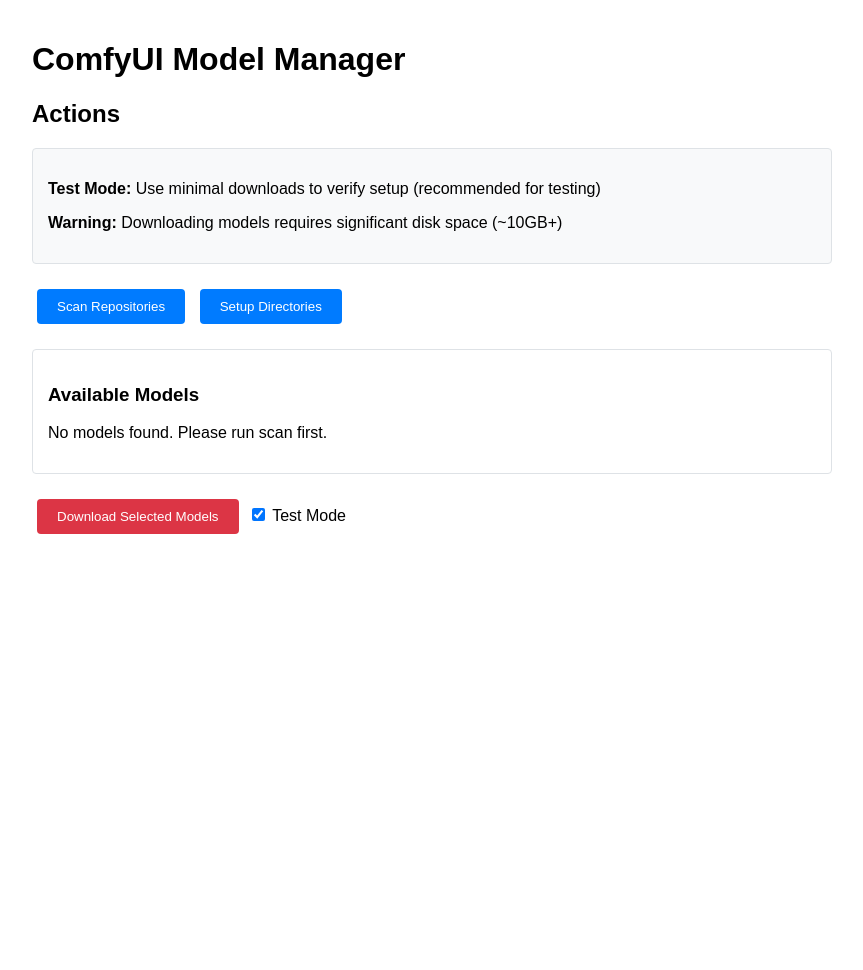
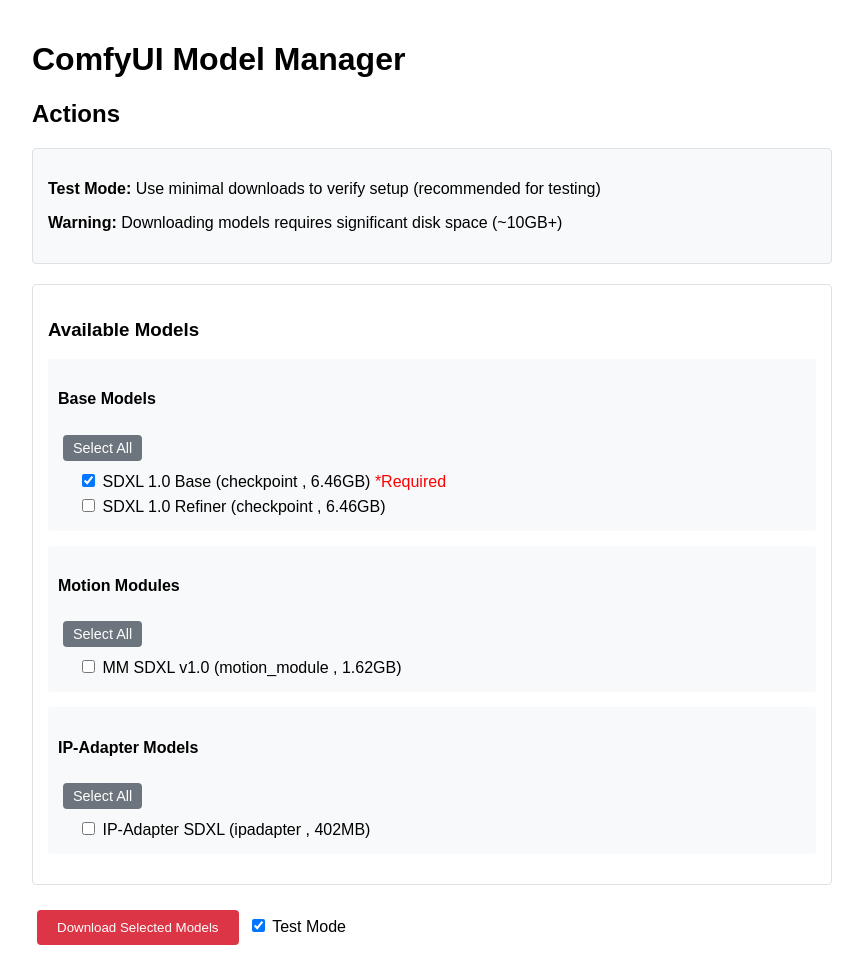
Before and after one commit to ppuskas/Model-Rocket, a Flask app: page / in a window 1280 px wide. Shown: the whole page, without its empty margins (208-1071 px from the left). Before the commit the page ends 534 px from the top, so only its background shows below. Run offline with Flask 3, Linux system fonts and the light colour scheme.

Commit message:
feat: Simplify model download interface with default hardcoded models

```diff
--- a/app.py
+++ b/app.py
@@ -13,15 +13,43 @@ from manage import main as manage_main
 app = Flask(__name__)
 
 def load_model_database():
-    try:
-        with open('model_database.json', 'r') as f:
-            data = json.load(f)
-            # Ensure we have valid data
-            if not isinstance(data, dict):
-                return {}
-            return data
-    except (FileNotFoundError, json.JSONDecodeError):
-        return {}
+    """Load default model database with hardcoded models"""
+    return {
+        "Base Models": [
+            {
+                "name": "SDXL 1.0 Base",
+                "url": "https://huggingface.co/stabilityai/stable-diffusion-xl-base-1.0/resolve/main/sd_xl_base_1.0.safetensors",
+                "type": "checkpoint",
+                "size": "6.46GB",
+                "required": True
+            },
+            {
+                "name": "SDXL 1.0 Refiner",
+                "url": "https://huggingface.co/stabilityai/stable-diffusion-xl-refiner-1.0/resolve/main/sd_xl_refiner_1.0.safetensors",
+                "type": "checkpoint",
+                "size": "6.46GB",
+                "required": False
+            }
+        ],
+        "Motion Modules": [
+            {
+                "name": "MM SDXL v1.0",
+                "url": "https://huggingface.co/guoyww/animatediff/resolve/main/mm_sdxl_v10_beta.safetensors",
+                "type": "motion_module",
+                "size": "1.62GB",
+                "required": False
+            }
+        ],
+        "IP-Adapter Models": [
+            {
+                "name": "IP-Adapter SDXL",
+                "url": "https://huggingface.co/h94/IP-Adapter/resolve/main/models/ip-adapter_sdxl_vit-h.safetensors",
+                "type": "ipadapter",
+                "size": "402MB",
+                "required": False
+            }
+        ]
+    }
 
 @app.route('/', methods=['GET', 'POST'])
 def index():
@@ -31,21 +59,13 @@ def index():
     model_database = load_model_database()
 
     if request.method == 'POST':
-        action = request.form.get('action')
         test_mode = 'test_mode' in request.form
         selected_models = request.form.getlist('models[]')
 
         # Build command line arguments
-        sys.argv = ['manage.py']
-        if action == 'scan':
-            sys.argv.append('--scan')
-        elif action == 'setup':
-            sys.argv.append('--setup')
-        elif action == 'download':
-            sys.argv.append('--download')
-            if selected_models:
-                sys.argv.extend(['--models'] + selected_models)
-
+        sys.argv = ['manage.py', '--download']
+        if selected_models:
+            sys.argv.extend(['--models'] + selected_models)
         if test_mode:
             sys.argv.append('--test')
 
--- a/manage.py
+++ b/manage.py
@@ -104,16 +104,12 @@ async def main():
         else:
             print("Warning: Model database file was not created")
 
-    if args.setup or args.download:
+    if args.download:
         manager = ModelManager(base_path=args.path)
-
-        if args.setup:
-            manager.create_directory_structure()
-            print("Directory structure created.")
-
-        if args.download:
-            await manager.download_models()
-            print("Model downloads complete.")
+        # Always create directory structure before download
+        manager.create_directory_structure()
+        await manager.download_models()
+        print("Model downloads complete.")
 
     # Print summary
     print("\nRun Summary:")
--- a/templates/index.html
+++ b/templates/index.html
@@ -75,8 +75,6 @@
             <p><strong>Warning:</strong> Downloading models requires significant disk space (~10GB+)</p>
         </div>
         <form method="POST" onsubmit="return confirmDownload(this)" id="actionForm">
-            <button type="submit" name="action" value="scan">Scan Repositories</button>
-            <button type="submit" name="action" value="setup">Setup Directories</button>
             <div class="model-selection">
                 <h3>Available Models</h3>
                 {% if model_database %}
```
